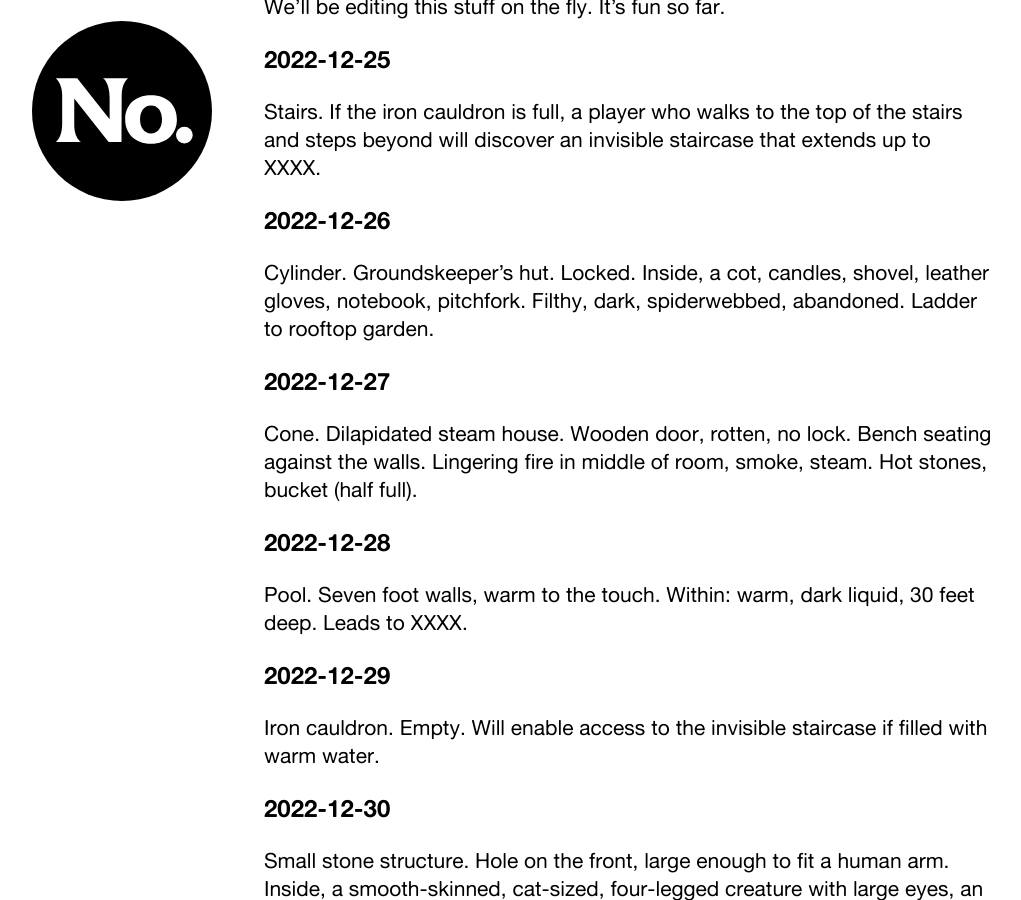
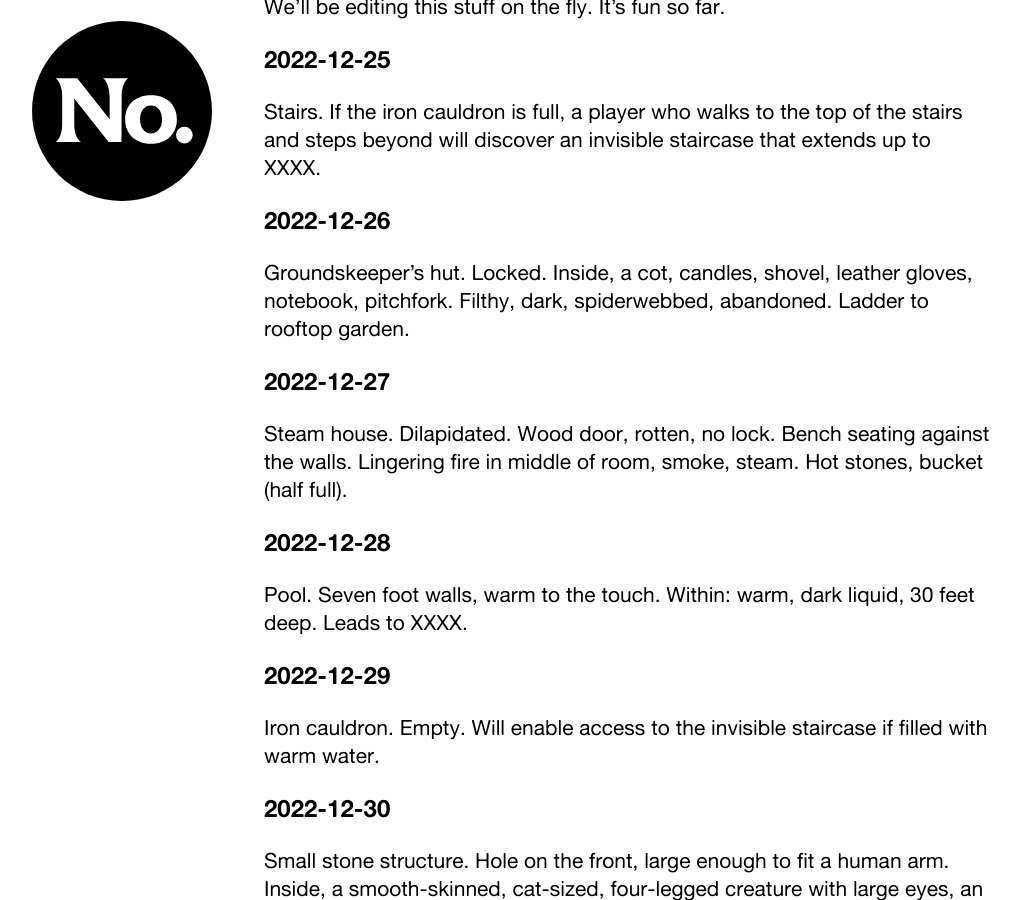
Before and after one commit to numbered-works/numbered-works.github.io, a Jekyll site: the page built from _posts/2023-01-01-dungeon23-01.md, in a window 1280 px wide and 900 px high, scrolled down 567 px. Shown: the whole window, without its empty margins (132-1153 px from the left). Built offline with Jekyll 4.4.1, drawn with Linux system fonts in a browser that asks for light colours; some web fonts are replaced.

Commit message:
d23 edits

```diff
--- a/_posts/2023-01-01-dungeon23-01.md
+++ b/_posts/2023-01-01-dungeon23-01.md
@@ -15,10 +15,10 @@ We'll be editing this stuff on the fly. It's fun so far.
 Stairs. If the iron cauldron is full, a player who walks to the top of the stairs and steps beyond will discover an invisible staircase that extends up to XXXX.
 
 ### 2022-12-26
-Cylinder. Groundskeeper's hut. Locked. Inside, a cot, candles, shovel, leather gloves, notebook, pitchfork. Filthy, dark, spiderwebbed, abandoned. Ladder to rooftop garden.
+Groundskeeper's hut. Locked. Inside, a cot, candles, shovel, leather gloves, notebook, pitchfork. Filthy, dark, spiderwebbed, abandoned. Ladder to rooftop garden.
 
 ### 2022-12-27
-Cone. Dilapidated steam house. Wooden door, rotten, no lock. Bench seating against the walls. Lingering fire in middle of room, smoke, steam. Hot stones, bucket (half full).
+Steam house. Dilapidated. Wood door, rotten, no lock. Bench seating against the walls. Lingering fire in middle of room, smoke, steam. Hot stones, bucket (half full).
 
 ### 2022-12-28
 Pool. Seven foot walls, warm to the touch. Within: warm, dark liquid, 30 feet deep. Leads to XXXX.
```
